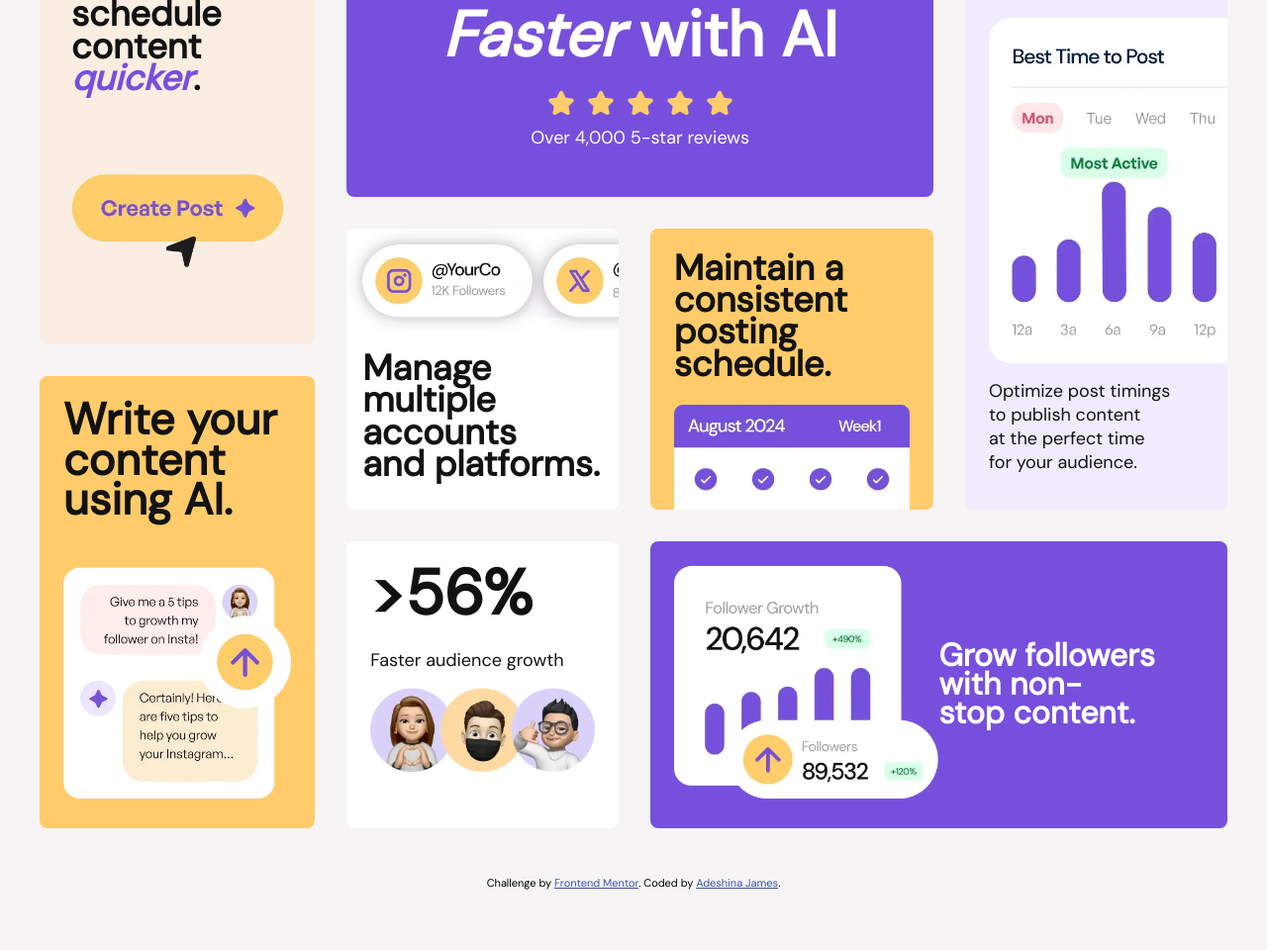
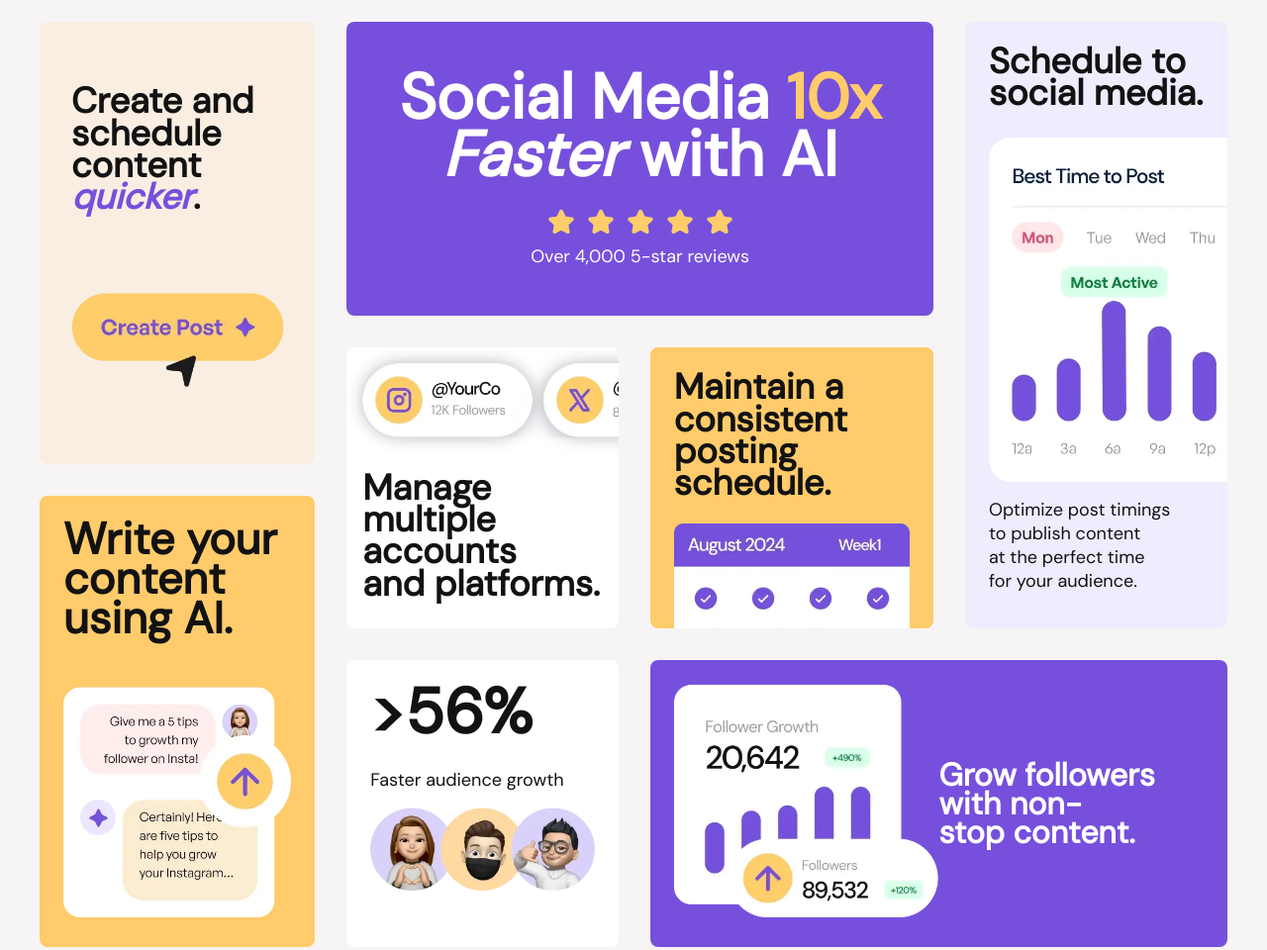
Before and after one commit to Ade4programming/bento-grid, a plain HTML site: page index.html in a window 1280 px wide. Shown: the top 960 px of the page at 99% size. Before the commit the page ends 899 px from the top, so only its background shows below. Drawn offline with Linux system fonts and the light colour scheme.

Commit message:
Refactor CSS for improved readability and consistency

```diff
--- a/style.css
+++ b/style.css
@@ -49,15 +49,15 @@
   }
 
   body {
-    height: 100vh;
-    width: 100vw;
+    min-height: 100vh;
+    /* width: 100vw; */
     display: flex;
     align-items: center;
     justify-content: center;
     flex-direction: column;
     gap: 3rem;
     background-color: var(--off-white);
-    /* margin: clamp(1rem, 1.375rem, 2.375em); */
+    margin: clamp(1rem, 1.375rem, 2.375em);
     font-size: var(--fs-normal);
   }
 }
```
